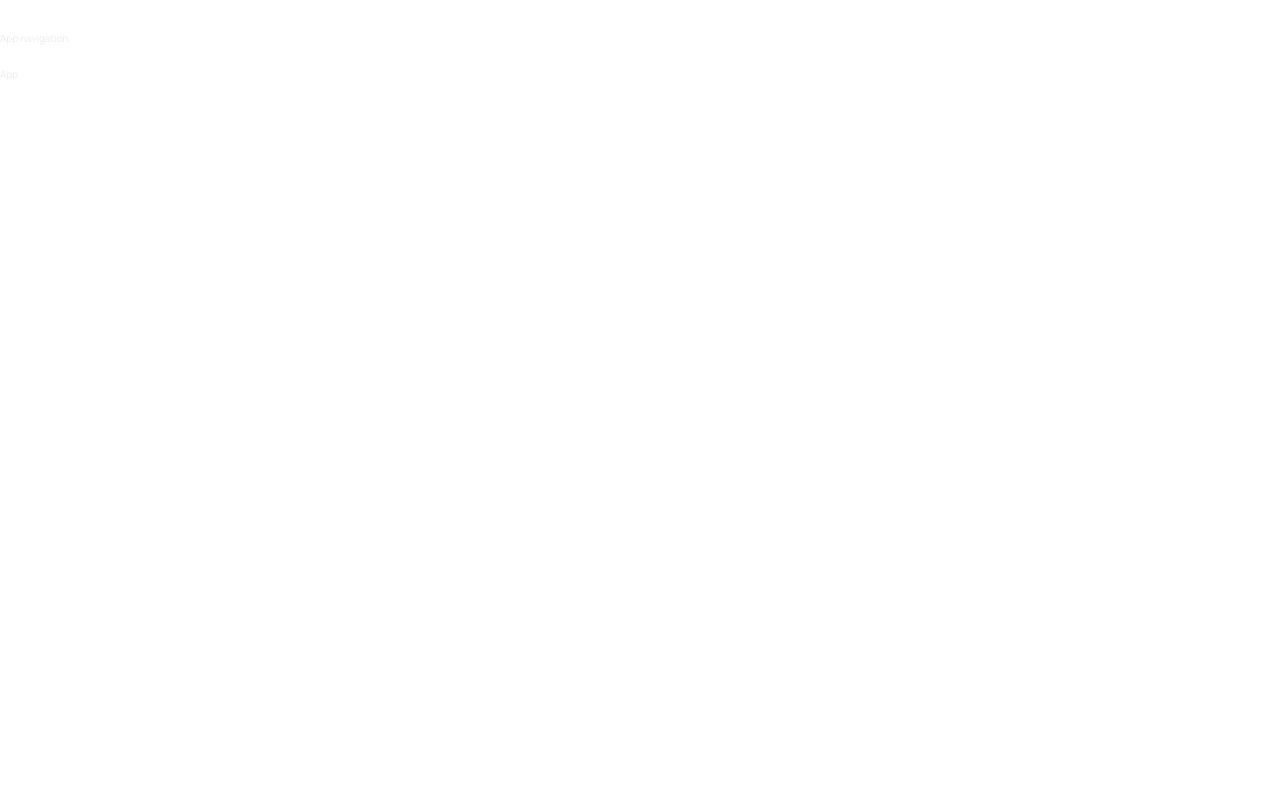
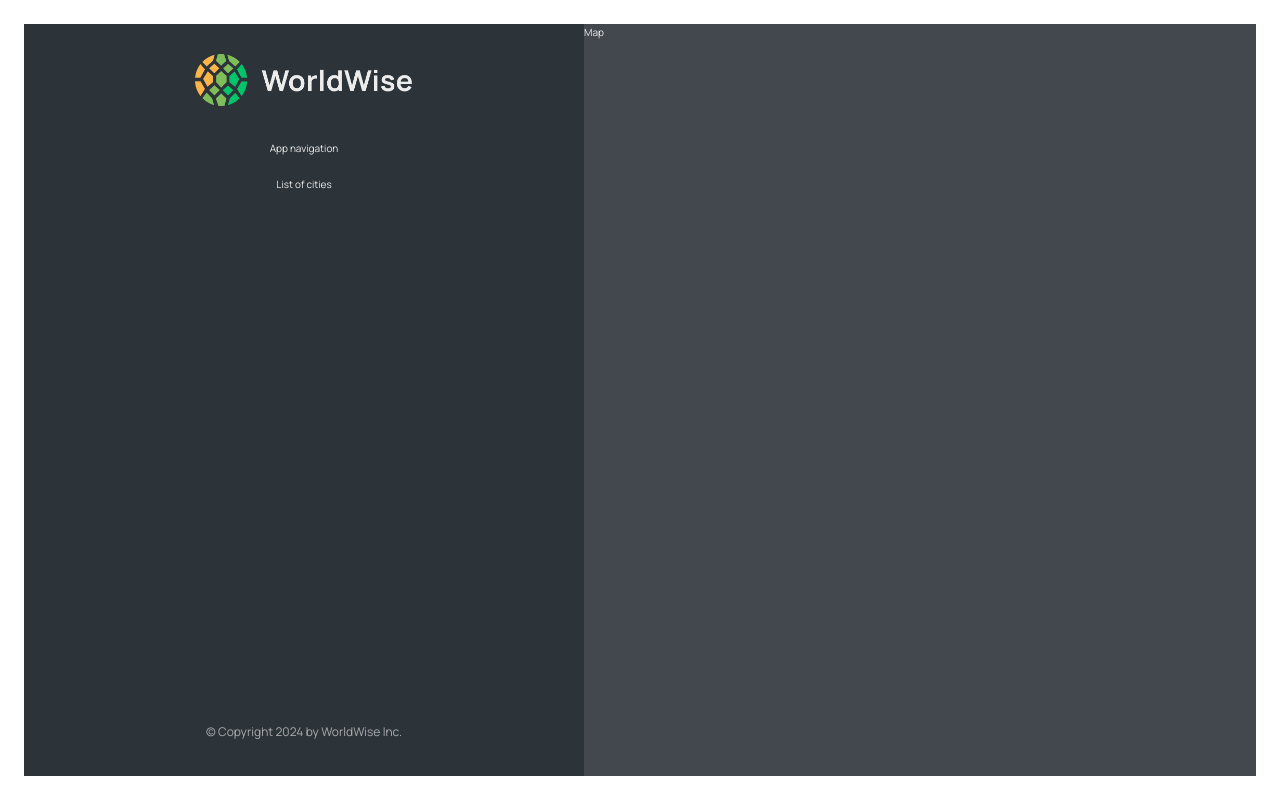
Before and after one commit to SaeedAbi/WorldWise-practice, a React (Vite) app: page /app in a window 1280 px wide. Built offline with nearby package versions, Linux system fonts and the light colour scheme.

Commit message:
:construction: add Map component and css module

```diff
--- /dev/null
+++ b/src/Components/Map/Map.jsx
@@ -0,0 +1,11 @@
+import styles from './Map.module.css'
+
+const Map = () => {
+    return (
+        <div className={styles.mapContainer}>
+         Map
+        </div>
+    );
+};
+
+export default Map;
--- /dev/null
+++ b/src/Components/Map/Map.module.css
@@ -0,0 +1,38 @@
+.mapContainer {
+  flex: 1;
+  height: 100%;
+  background-color: var(--color-dark--2);
+  position: relative;
+}
+
+.map {
+  height: 100%;
+}
+
+/* Here we want to style classes that are coming from leaflet. So we want CSS Modules to give us the ACTUAL classnames, not to add some random ID to them, because then they won't match the classnames defined inside the map. The solution is to define these classes as GLOBAL */
+:global(.leaflet-popup .leaflet-popup-content-wrapper) {
+  background-color: var(--color-dark--1);
+  color: var(--color-light--2);
+  border-radius: 5px;
+  padding-right: 0.6rem;
+}
+
+:global(.leaflet-popup .leaflet-popup-content) {
+  font-size: 1.5rem;
+  display: flex;
+  align-items: center;
+  gap: 1rem;
+}
+
+:global(.leaflet-popup .leaflet-popup-content span:first-child) {
+  font-size: 2.5rem;
+  line-height: 1;
+}
+
+:global(.leaflet-popup .leaflet-popup-tip) {
+  background-color: var(--color-dark--1);
+}
+
+:global(.leaflet-popup-content-wrapper) {
+  border-left: 5px solid var(--color-brand--2);
+}
--- a/src/pages/AppLayout/AppLayout.jsx
+++ b/src/pages/AppLayout/AppLayout.jsx
@@ -1,10 +1,12 @@
-import AppNav from "../../Components/AppNav/index.jsx";
+import Sidebar from "../../Components/Sidebar/Sidebar.jsx";
+import styles from  './AppLayout.module.css'
+import Map from "../../Components/Map/Map.jsx";
 
 const AppLayout = () => {
     return (
-        <div>
-            <AppNav/>
-            <p>App</p>
+        <div className={styles.app}>
+            <Sidebar/>
+            <Map/>
         </div>
     );
 };
```
